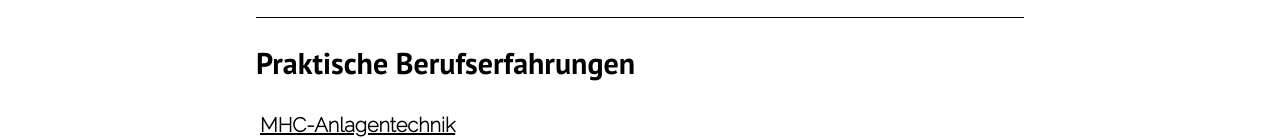
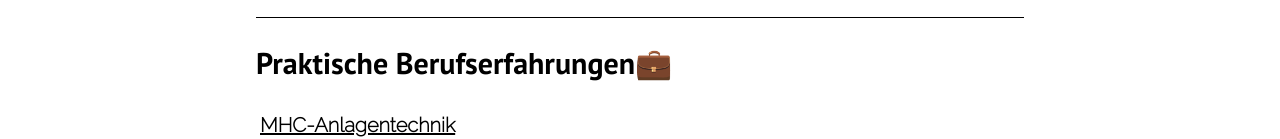
Before and after one commit to Chronike/first-step-with-html, a plain HTML site: page index.html in a window 1280 px wide. Shown: the part 611-750 px from the top of the page. Drawn offline with Linux system fonts and the light colour scheme.

Commit message:
Add Pseudoelement

```diff
--- a/style.css
+++ b/style.css
@@ -2,6 +2,11 @@
   box-sizing: border-box;
   font-family: "Raleway", sans-serif;
   font-size: 20px;
+}
+
+::selection {
+  background-color: lightgray;
+  color: darkgreen;
 }
 
 body {
@@ -74,3 +79,7 @@ article {
 .main > *:first-child {
   border-top: none;
 }
+
+.Beruf::after {
+  content: "💼";
+}
```
